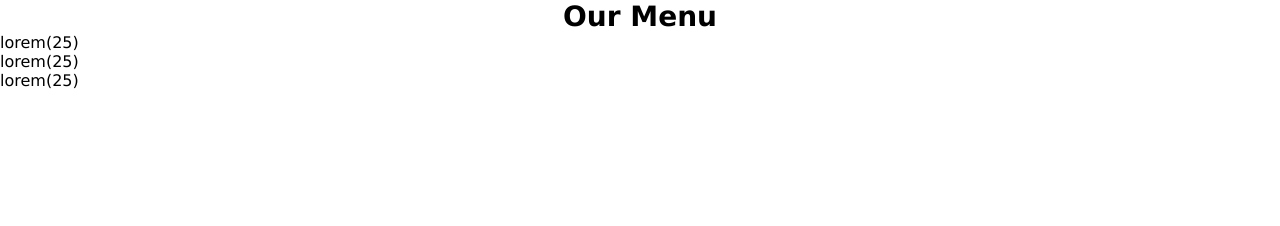
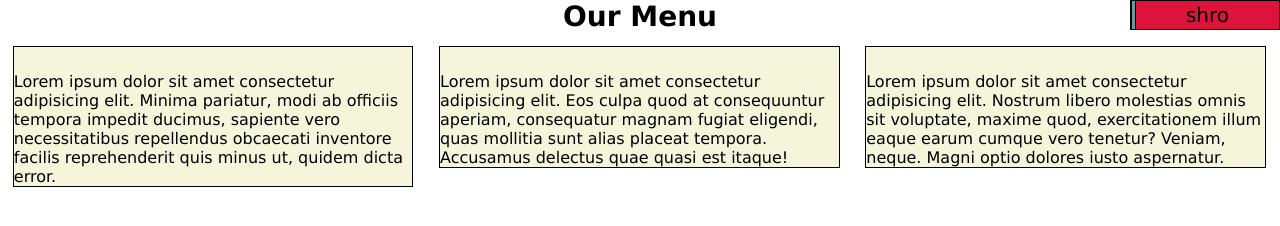
Before and after one commit to yobadagne/coursera, a plain HTML site: page module2_solution/index.html in a window 1280 px wide. Drawn offline with Linux system fonts and the light colour scheme.

Commit message:
Update index.html

```diff
--- a/module2_solution/index.html
+++ b/module2_solution/index.html
@@ -1,16 +1,45 @@
-<html>
-<head>
+<!DOCTYPE html>
+<html lang="en">
+  <head>
+    <meta charset="UTF-8" />
+    <meta http-equiv="X-UA-Compatible" content="IE=edge" />
+    <meta name="viewport" content="width=device-width, initial-scale=1.0" />
     <title>Module 2 Assignment</title>
-    <meta name="viewport" content="width=device-width, initial-scale=1.0">
-    <meta charset="UTF-8" />
-    <link rel="stylesheet" href="css/style.css">
+    <link rel="stylesheet" href="css/style.css" />
   </head>
-<body>
+  <body>
     <div class="container">
-        <h1>Our Menu</h1>
-        <section class="section1">lorem(25)</section>
-        <section class="section2">lorem(25)</section>
-        <section class="section3">lorem(25)</section>
+      <h1>Our Menu</h1>
+
+      <section class="section1">
+
+          <p>Doro</p>
+          <div> Lorem ipsum dolor sit amet consectetur adipisicing elit. Minima
+          pariatur, modi ab officiis tempora impedit ducimus, sapiente vero
+          necessitatibus repellendus obcaecati inventore facilis reprehenderit
+          quis minus ut, quidem dicta error.
+        </div>
+      </section>
+
+      <section class="section2">
+
+          <p>Misir</p>
+         <div> Lorem ipsum dolor sit amet consectetur adipisicing elit. Eos culpa
+          quod at consequuntur aperiam, consequatur magnam fugiat eligendi, quas
+          mollitia sunt alias placeat tempora. Accusamus delectus quae quasi est
+          itaque!
+        </div>
+      </section>
+
+      <section class="section3">
+
+          <p>shro</p>
+          <div>Lorem ipsum dolor sit amet consectetur adipisicing elit. Nostrum
+          libero molestias omnis sit voluptate, maxime quod, exercitationem
+          illum eaque earum cumque vero tenetur? Veniam, neque. Magni optio
+          dolores iusto aspernatur.
+        </div>
+      </section>
     </div>
-</body>
+  </body>
 </html>
```
